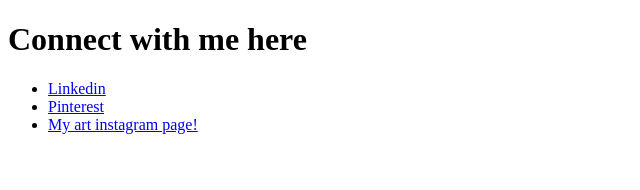
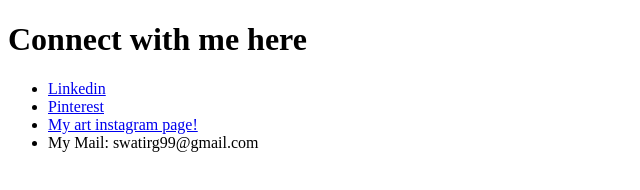
Before and after one commit to svvati/online-resume, a plain HTML site: page contact.html in a window 1280 px wide. Shown: the whole page, without its empty margins (0-640 px from the left). Drawn offline with Linux system fonts and the light colour scheme.

Commit message:
Update contact.html

```diff
--- a/contact.html
+++ b/contact.html
@@ -16,6 +16,7 @@
 </li>
 <li><a href="https://www.instagram.com/svatiart_/"> My art instagram page!</a>
 </li>
+      <li>My Mail: swatirg99@gmail.com</li>
   </ul>
 
 </body>
```
